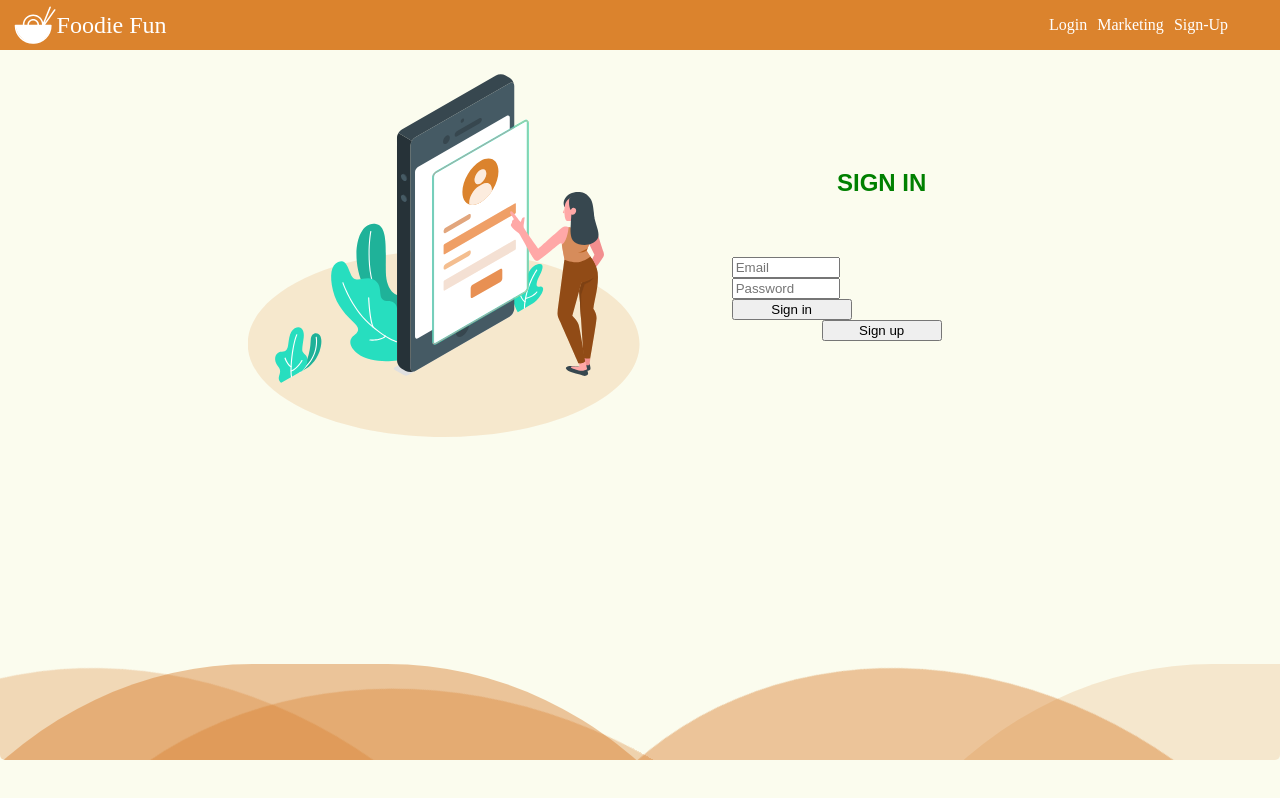
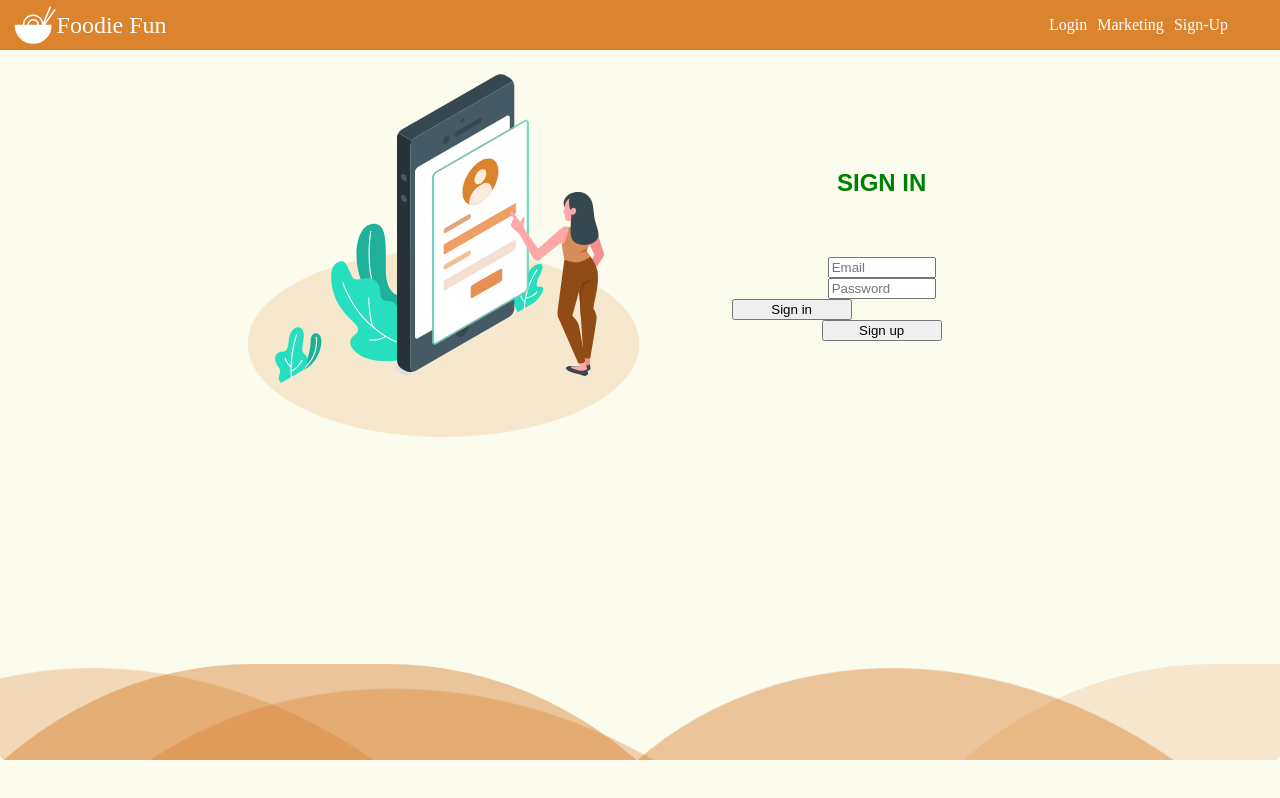
Before and after one commit to Build-Week-Foodie-Funz/front-end, a React (Create React App) app: page / in a window 1280 px wide. Shown: the top 798 px of the page. Built offline with nearby package versions, Linux system fonts and the light colour scheme.

Commit message:
added yup validation

```diff
--- a/src/components/Login.js
+++ b/src/components/Login.js
@@ -17,6 +17,8 @@ import mobile from "../images/mobile-login.svg";
 import { Formik, Form, Field, ErrorMessage } from 'formik';
 import { NavLink, Route } from "react-router-dom";
 import SignUp from "./SignUp";
+import * as yup from "yup";
+import { convertCompilerOptionsFromJson } from "typescript";
 
 
 const StyledDiv = styled.div`
@@ -120,13 +122,17 @@ const StyledDiv = styled.div`
   }
 `
 
+
+
+const Login = props => {
+
   const initialCredentials = {
     email: '',
     password: '',
   };
 
-const Login = props => {
   const [credentials, setCredentials] = useState(initialCredentials);
+  console.log(credentials);
 
   const login = e => {
     e.preventDefault();
@@ -134,11 +140,19 @@ const Login = props => {
   };
 
   const handleChange = e => {
+    console.log('here')
     setCredentials({
       ...credentials,
       [e.target.name]: e.target.value
     });
   };
+
+
+
+  const validation = yup.object().shape({
+    email: yup.string().email().required('Please enter an email'),
+    password: yup.string().required(),
+  })
 
   return (
     <StyledDiv>
@@ -147,18 +161,23 @@ const Login = props => {
         <div class="login-section">
           <h1>SIGN IN</h1>
           <Formik
+            validationSchema={validation}
             onSubmit={login}
             initialValues={initialCredentials}
             render={props => {
               return (
                 <Form>
+                  <div>
                     <Field
-                    type="text"
-                    name="username"
+                      type="email"
+                      name="email"
                       placeholder="Email"
-                    value={credentials.username}
+                      value={credentials.email}
                       onChange={handleChange}
                     />
+                    <ErrorMessage name="email" component="div" />
+                  </div>
+                  <div>
                     <Field
                       type="password"
                       name="password"
@@ -166,6 +185,8 @@ const Login = props => {
                       value={credentials.password}
                       onChange={handleChange}
                     />
+                    <ErrorMessage name="password" component="div" />
+                  </div>
                   <button type="submit">Sign in</button>
                   <NavLink to="/signup">
                     <button>Sign up</button>
```
Lines whose indentation alone changed are shown as unchanged.
